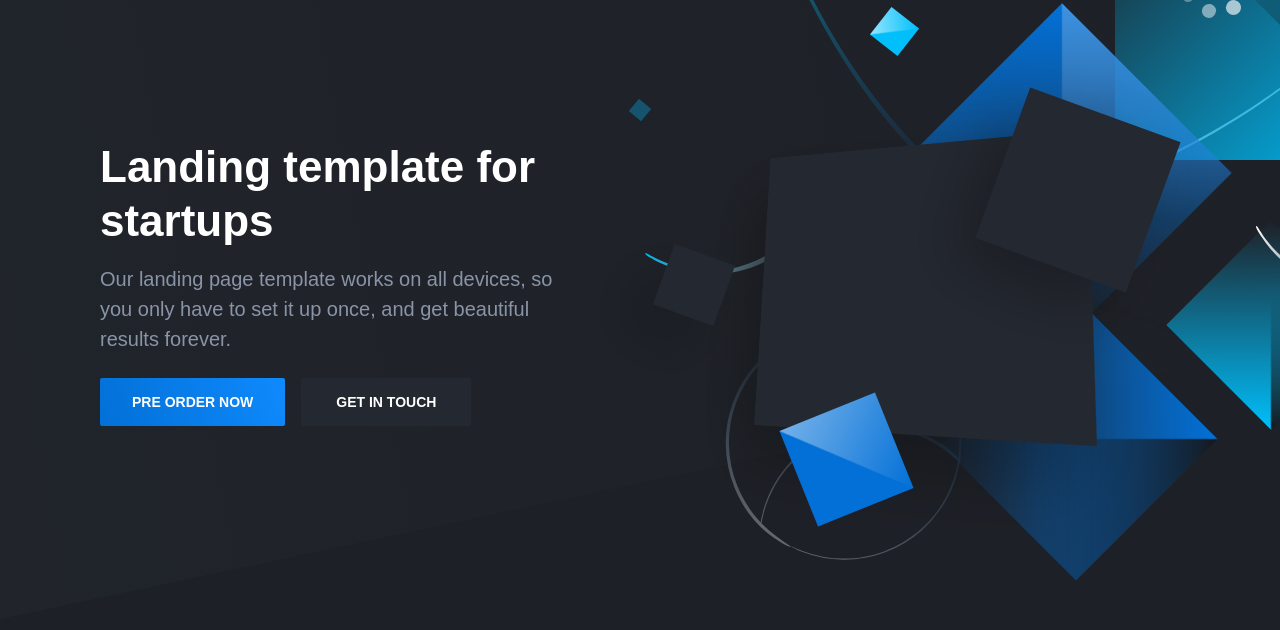
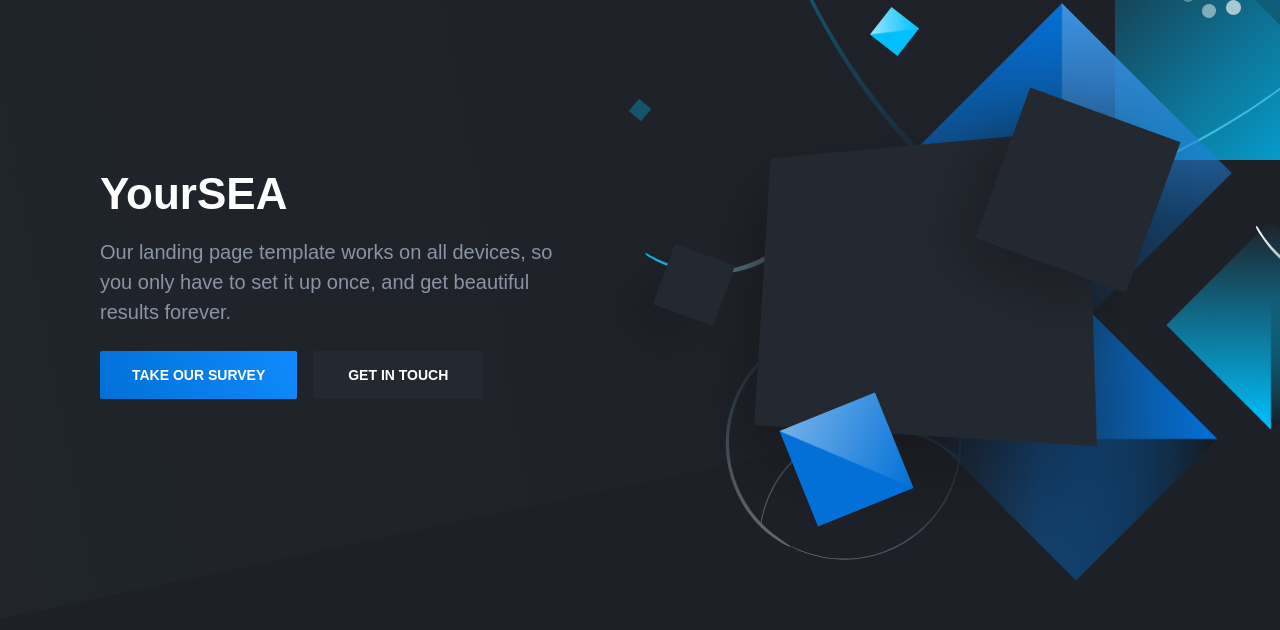
Before and after one commit to yoursea-tech/website, a Gatsby site: page / in a window 1280 px wide. Shown: the part 81-711 px from the top of the page. Built offline with nearby package versions, Linux system fonts and the light colour scheme; Gatsby itself is replaced by a stand-in of ours.

Commit message:
feat: minor changes

```diff
--- a/src/pages/index.js
+++ b/src/pages/index.js
@@ -27,14 +27,14 @@ const IndexPage = () => {
           <div class="container">
             <div class="hero-inner">
               <div class="hero-copy">
-                <h1 class="hero-title mt-0">Landing template for startups</h1>
+                <h1 class="hero-title mt-0">YourSEA</h1>
                 <p class="hero-paragraph">
                   Our landing page template works on all devices, so you only
                   have to set it up once, and get beautiful results forever.
                 </p>
                 <div class="hero-cta">
                   <a class="button button-primary" href="#">
-                    Pre order now
+                    Take our survey
                   </a>
                   <a class="button" href="#">
                     Get in touch
```
